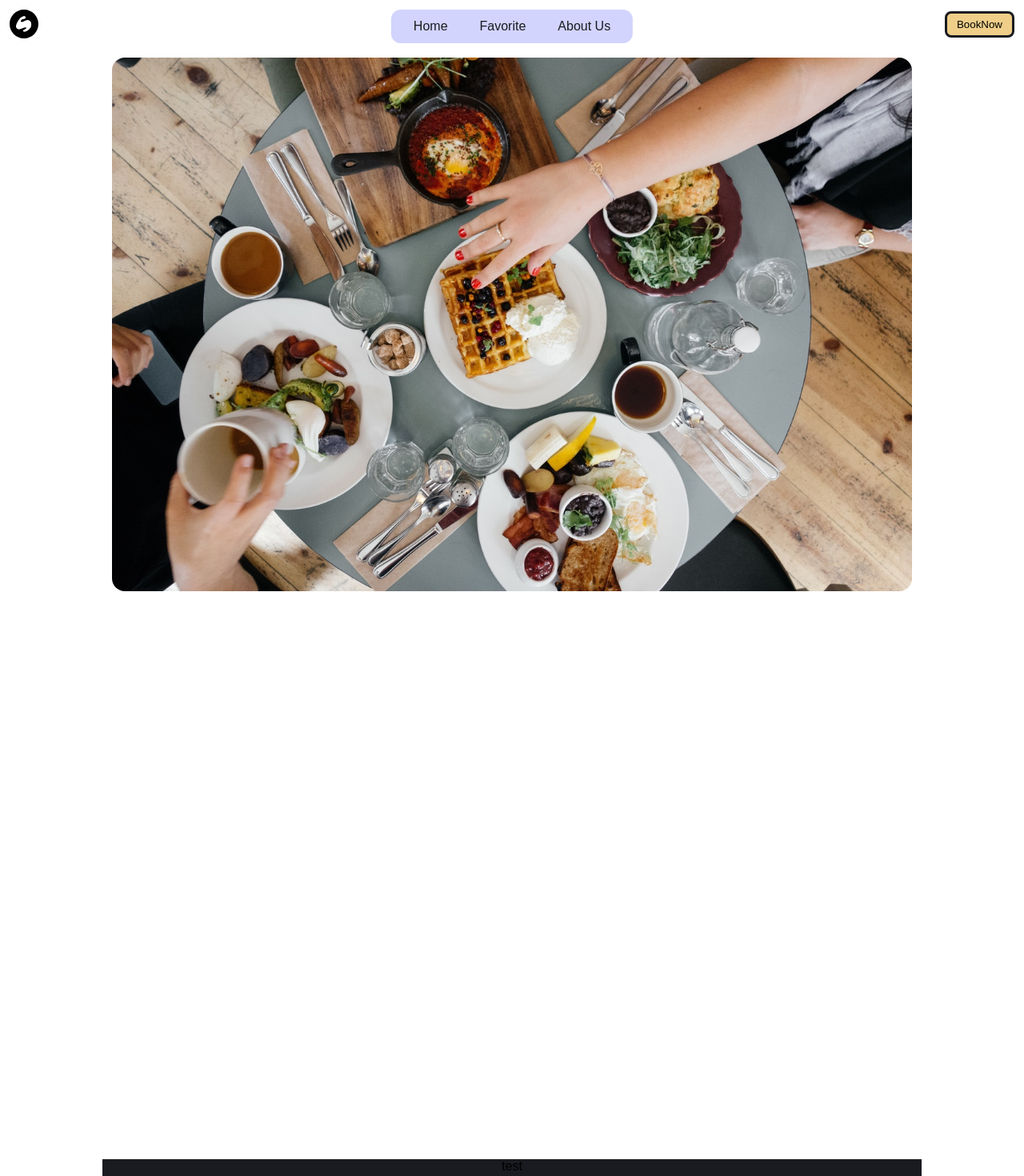
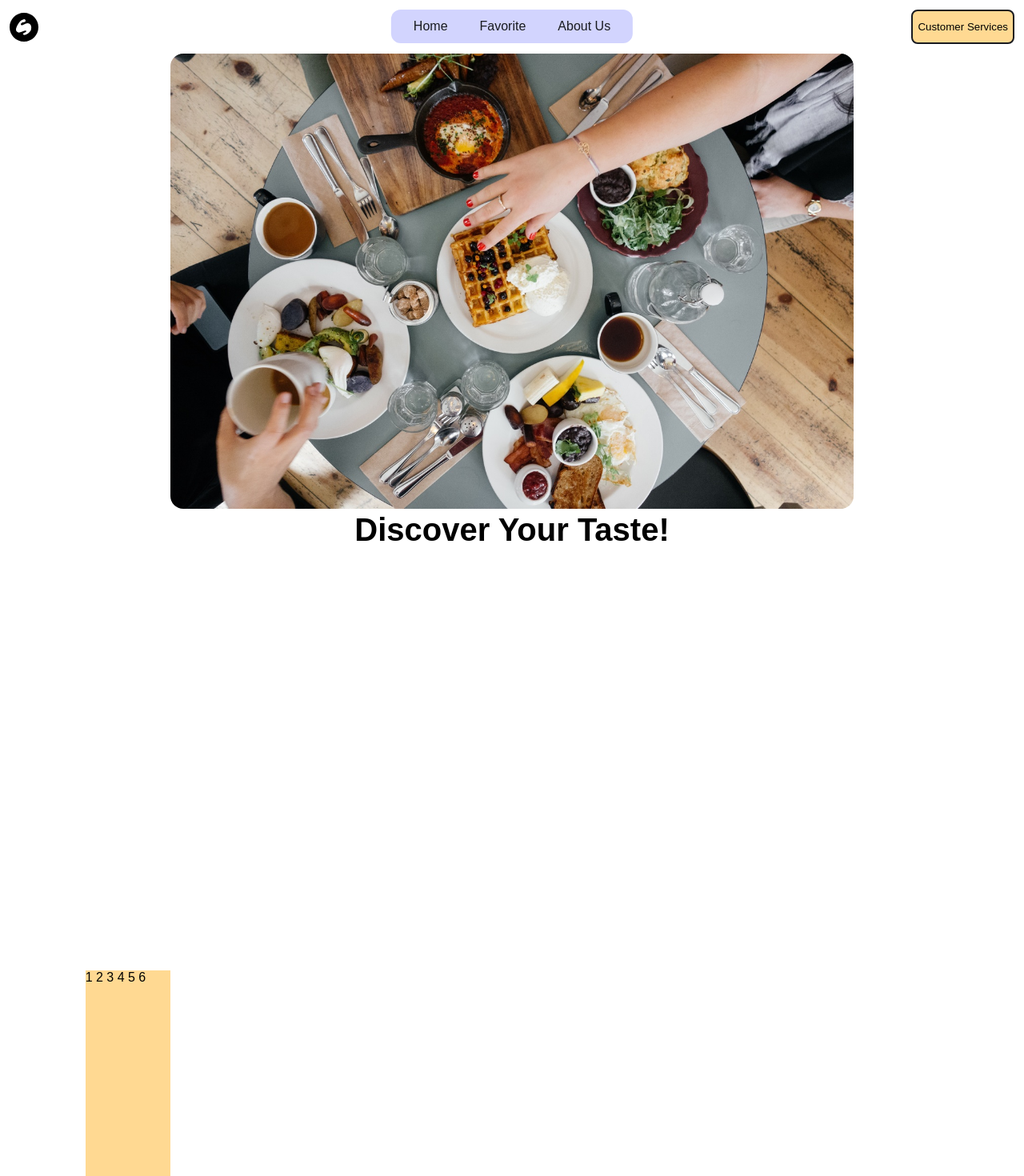
Before and after one commit to awtogar/restaurant-apps, a website built with webpack: page src/templates/index.html in a window 1280 px wide. Shown: the top 1470 px of the page at 80% size. Built offline with nearby package versions, Linux system fonts and the light colour scheme; a web font is replaced by a local one.

Commit message:
restructuring and relayouting
header and navbar got structured and relayouting for main hero section

```diff
--- a/src/styles/main.css
+++ b/src/styles/main.css
@@ -1,48 +1,60 @@
 @import url('https://fonts.googleapis.com/css2?family=Familjen+Grotesk:ital,wght@0,400..700;1,400..700&display=swap');
-:root{
+
+:root {
     --color_1: #ffffff;
     --color_2: #f5f3ef;
-    --color_3: #eece89;
+    --color_3: #ffd992;
     --color_4: #ffbdb7;
     --color_5: #d2d4fe;
     --color_6: #191b20;
-  }
+}
 
-html{
+html {
   font-size: 16px;
 }
 
-*{
+* {
   padding: 0;
   margin: 0;
   box-sizing: border-box;
   font-family: "Familjen Grotesk", sans-serif;
 }
 
-header{
+header {
   display: flex;
   justify-content: space-between;
   align-items: center;
-  padding: 12px;
+  padding: 12px 12px;
 }
-header .logo{
+
+header .logo {
   width: 36px;
   height: auto;
 }
-header .quick__button{
-  padding: 6px 12px;
+
+header .header_button {
+  padding:12px 6px;
   background-color: var(--color_3);
-  border: solid var(--color_6) 3px;
+  border: 2px solid var(--color_6) ;
   border-radius: 8px;
 }
-.nav-container {
+header .header_button:hover{
+  padding:12px 6px;
+  background-color: var(--color_5);
+  border: 2px solid var(--color_6) ;
+  border-radius: 8px;
+  transition: background-color 1s;
+}
+
+.nav_container {
   position: fixed;
   top: 12px;
   left: 50%;
   transform: translateX(-50%);
   display: flex;
 }
-.nav-container-links{
+
+.nav_container-links {
   display: flex;
   list-style: none;
   background-color: var(--color_5);
@@ -50,50 +62,63 @@ header .quick__button{
   border-radius: 12px;
   gap: 12px;
 }
-.nav-container-links li{
+
+.nav_container-links li {
   padding: 6px 8px;
-  border-radius: 8px;;
+  border-radius: 8px;
 }
-.nav-container-links li:hover{
+
+.nav_container-links li:hover {
   background-color: var(--color_3);
-  transition: background-color 2s, box-shadow 3s;
+  transition: background-color 1s, box-shadow 1s;
   box-shadow: 3px -2px 38px 34px rgba(238,206,137,0.75) inset;
   -webkit-box-shadow: 3px -2px 38px 34px rgba(238,206,137,0.75) inset;
   -moz-box-shadow: 3px -2px 38px 34px rgba(238,206,137,0.75) inset;
+}
 
-}
-.nav-container-links li a{
+.nav_container-links li a {
   text-decoration: none;
   color: var(--color_6);
   margin: 0px 6px;
 }
 
-main{
+main {
   display: grid;
-  grid-template-columns: repeat(3, 2fr);
-  grid-template-rows: repeat(4,1fr);
+  grid-template-columns: repeat(12, 1fr);
+  grid-template-rows: repeat(6,1fr);
 }
-.jumbotron {
+
+.hero {
   grid-row-start: 1;
   grid-row-end: 2;
-  grid-column-start: 2;
-  grid-column-end: 3;
-  padding: 12px;
+  grid-column-start: 3;
+  grid-column-end: 11;
+  /* padding: 12px; */
 }
-.jumbotron img{
-  width: 1000px;
+
+.hero__image {
+  width: 100%;
   height: auto;
   border-radius: 16px;
 }
-.main-heading{
-  grid-column-start: 2;
-  grid-column-end: 3;
+
+.main_heading-1 {
+  grid-column-start: 3;
+  grid-column-end: 11;
+  text-align: center;
+  font-size: 2.5rem;
 }
-.product{
+
+.product {
   grid-row-start: 3;
   grid-row-end: 4;
   grid-column-start: 2;
   grid-column-end: 3;
-  text-align: center;
-  background-color: #191b20;
+  background-color: var(--color_3);
 }
+
+.product_container {
+  display: grid;
+  grid-template-columns: repeat(8,1fr);
+
+}
--- a/src/templates/index.html
+++ b/src/templates/index.html
@@ -17,29 +17,33 @@
 
 <body>
   <header>
-    <img src="../public/images/resto/Logomark.svg" alt="logo" class="logo">
-    <button class="quick__button" aria-labelledby="booking button">BookNow</button>
+    <img src="../public/images/resto/Logomark.svg" alt="Happs Restaurant logo" class="logo">
+    <button class="header_button" aria-label="Customer Help!">Customer Services</button>
   </header>
-  <nav class="nav-container">
-    <ul class="nav-container-links" id="desktop">
+  <nav class="nav_container">
+    <ul class="nav_container-links" id="desktop">
       <li><a href="#">Home</a></li>
       <li><a href="#">Favorite</a></li>
       <li><a href="#">About Us</a></li>
     </ul>
   </nav>
   <main>
-    <section class="jumbotron" aria-label="hero-section">
-      <img src="../public/images/heros/hero-image_2.jpg" alt="" class="jumbotron__item">
-      <!-- <div class="test" style="background: url(../public/images/heros/hero-image_2.jpg); background-size: cover;"></div> -->
+    <section class="hero" aria-label="hero section">
+      <img src="../public/images/heros/hero-image_2.jpg" alt="Footage Menus of Hups Restaurant" class="hero__image">
     </section>
-    <h1 class="main-heading"></h1>
+    <h1 class="main_heading-1">Discover Your Taste!</h1>
     <section class="product">
-      <div class="product--section">
-        test
+      <div class="product_container">
+        <section class="product-item" id="item-1">1</section>
+        <section class="product-item" id="item-2">2</section>
+        <section class="product-item" id="item-3">3</section>
+        <section class="product-item" id="item-4">4</section>
+        <section class="product-item" id="item-5">5</section>
+        <section class="product-item" id="item-6">6</section>
       </div>
     </section>
   </main>
+  <script src="script.js"></script>
 </body>
-<script src="script.js"></script>
 
 </html>
```
